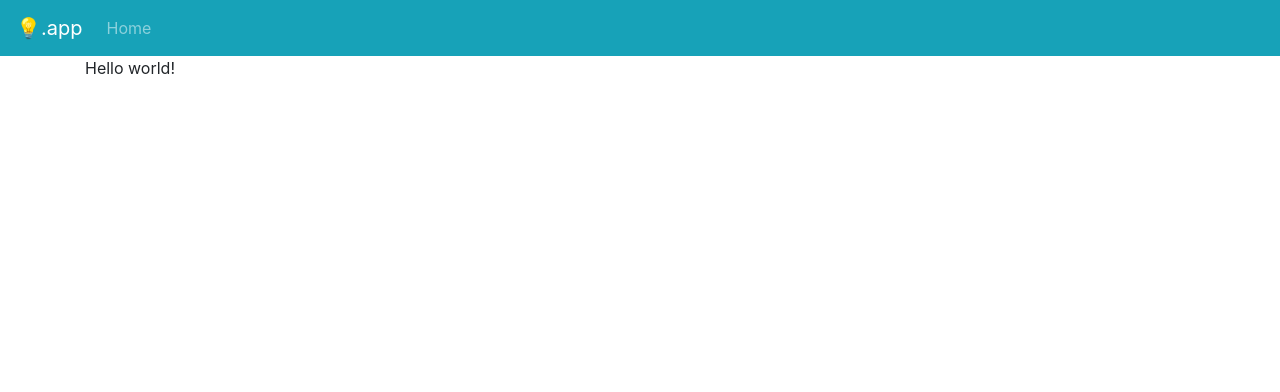
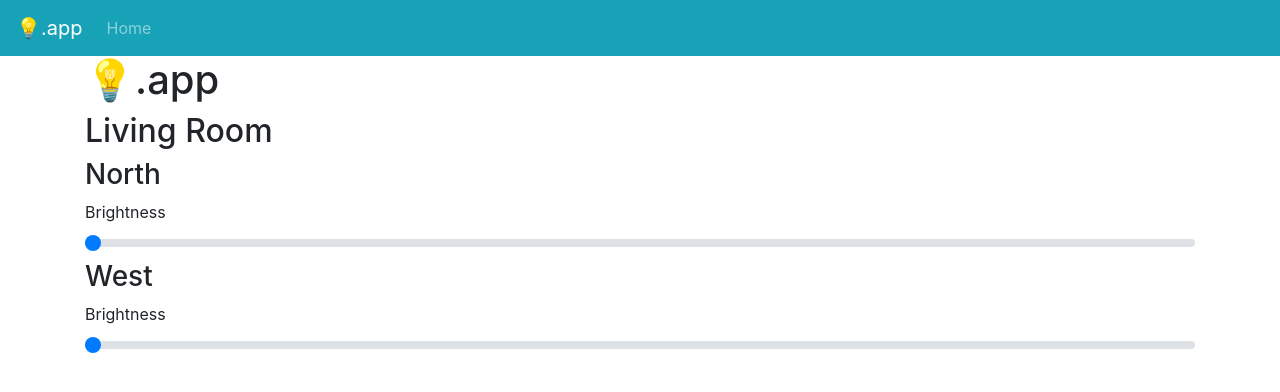
Before and after one commit to ntratcliff/lights.app-client, a Vue app: page /#/ in a window 1280 px wide. Shown: the top 392 px of the page. Built offline with nearby package versions, Linux system fonts and the light colour scheme; no server answers.

Commit message:
feat: view/set light value

```diff
--- a/package.json
+++ b/package.json
@@ -15,6 +15,7 @@
   "axios": "^0.19.2",
   "bootstrap": "^4.5.0",
   "bootstrap-vue": "^2.15.0",
+  "lodash": "^4.17.20",
   "vue": "^2.6.11",
   "vue-axios": "^2.1.5",
   "vue-router": "^3.3.4"
@@ -50,7 +51,9 @@
   "webpack-merge": "^5.0.9"
  },
  "commitlint": {
-		"extends": ["@commitlint/config-conventional"]
+  "extends": [
+   "@commitlint/config-conventional"
+  ]
  },
  "husky": {
   "hooks": {
--- /dev/null
+++ b/src/components/LightControl.vue
@@ -0,0 +1,84 @@
+<template>
+	<div>
+		<h3>{{ name }}</h3>
+		<label for="brightness">Brightness</label>
+		<b-form-input
+			id="brightness"
+			v-model="brightness"
+			type="range"
+			min="0"
+			max="255"
+		/>
+	</div>
+</template>
+
+<script>
+import axios from 'axios'
+import _ from 'lodash'
+
+const apiURL = 'http://192.168.1.120:8081'
+
+export default {
+	props: {
+		name: {
+			type: String,
+			required: true
+		},
+		lightId: {
+			type: Number,
+			required: true
+		},
+		debounceRate: {
+			type: Number,
+			default: 50
+		},
+		updateRate: {
+			type: Number,
+			default: 1000
+		}
+	},
+	data () {
+		return {
+			brightness: 0,
+			sending: false
+		}
+	},
+	watch: {
+		brightness (newValue) {
+			console.log(`${this.lightId}: ${newValue}`)
+			this.sendBrightness()
+		}
+	},
+	created () {
+		this.sendBrightness = _.debounce(function () {
+			this.sending = true
+
+			var value = this.brightness
+			var id = this.lightId
+			console.log(`(${id}) Sending ${value}...`)
+			axios.put(
+				`${apiURL}/lights/${id}`,
+				{ value: value }
+			).then(resp => {
+				console.log(`(${id}) From server: ${resp.data.value}`)
+			}).finally(() => { this.sending = false })
+		}, this.debounceRate)
+	},
+	mounted () {
+		this.updateBrightness()
+		setInterval(() => this.updateBrightness(), this.updateRate)
+	},
+	methods: {
+		updateBrightness () {
+			if (this.sending) return // don't do anything if currently sending data
+
+			axios
+				.get(`${apiURL}/lights/${this.lightId}`)
+				.then(resp => {
+					console.log(`(${this.lightId}) From server: ${resp.data.value}`)
+					this.brightness = resp.data.value
+				})
+		}
+	}
+}
+</script>
--- a/src/pages/Home.vue
+++ b/src/pages/Home.vue
@@ -1,10 +1,28 @@
 <template>
-	<p>Hello world!</p>
+	<div>
+		<h1><logo /></h1>
+		<div>
+			<h2>Living Room</h2>
+			<light-control
+				name="North"
+				:light-id="0"
+			/>
+			<light-control
+				name="West"
+				:light-id="1"
+			/>
+		</div>
+	</div>
 </template>
 
 <script>
+import Logo from 'components/Logo'
+import LightControl from 'components/LightControl.vue'
+
 export default {
 	components: {
+		Logo,
+		LightControl
 	}
 }
 </script>
```
Also changed, not shown: 1 other file (tests, documents, lock files or other folders). Lines whose indentation alone changed are shown as unchanged.
